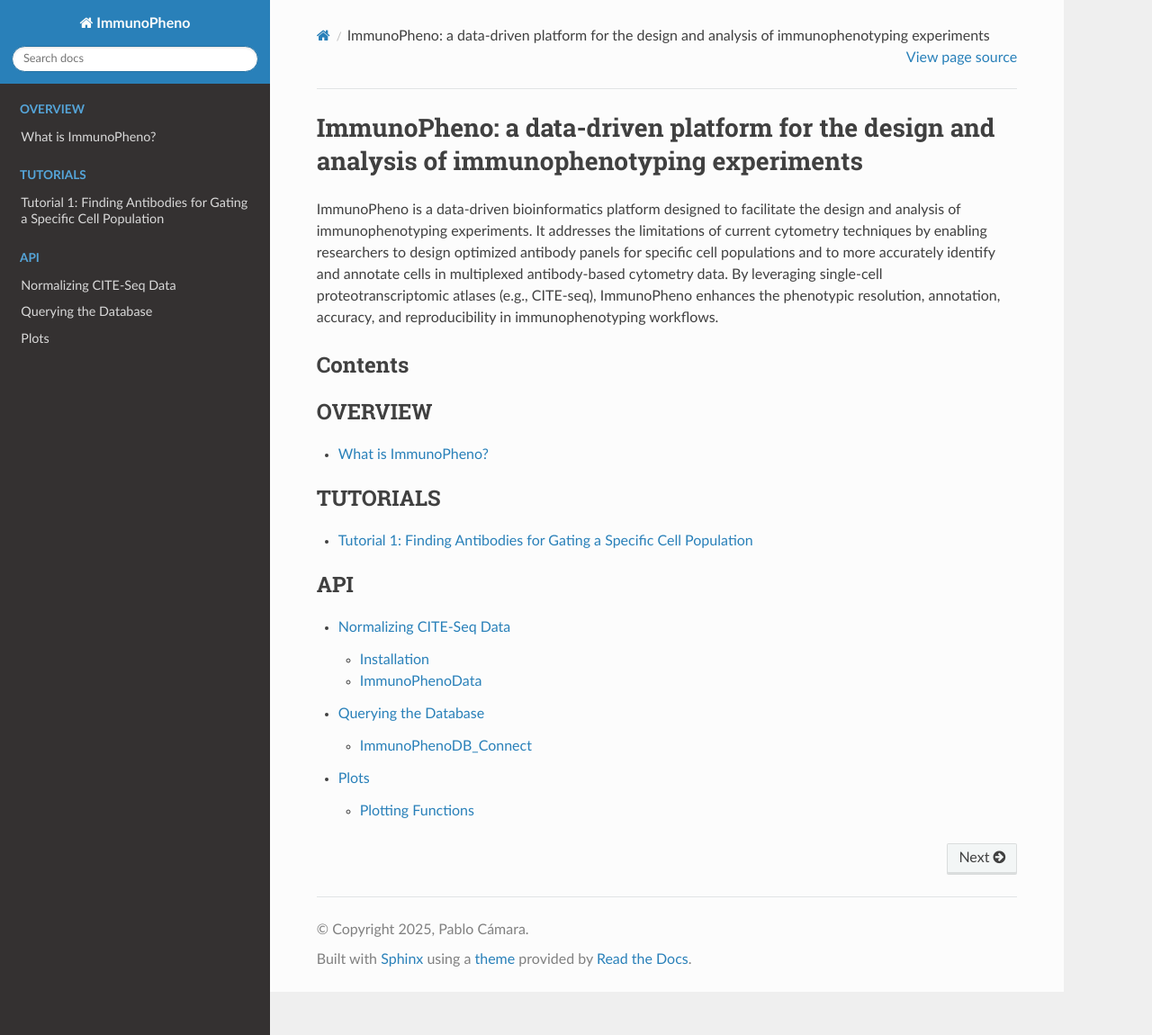
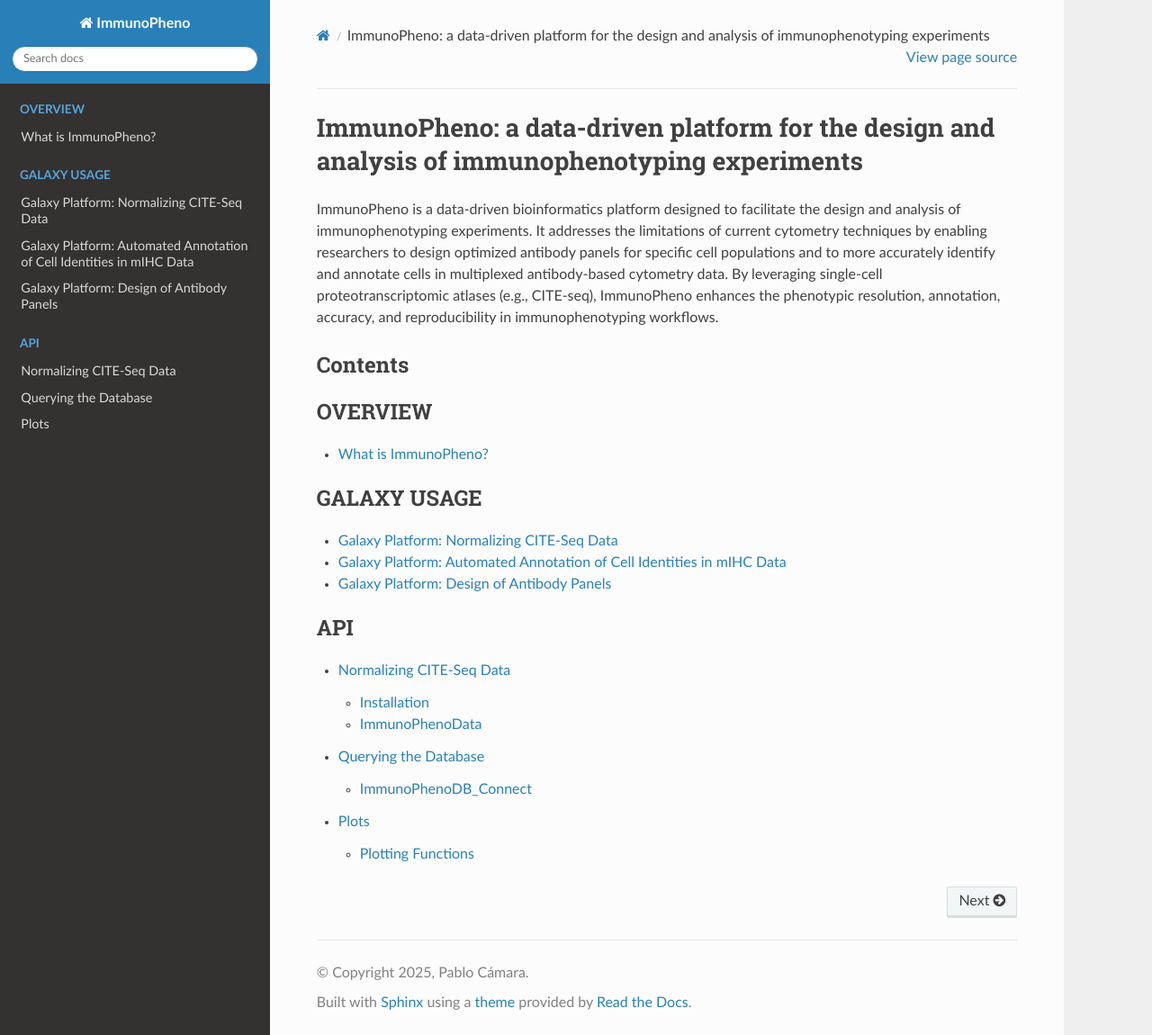
Before and after one commit to CamaraLab/ImmunoPheno, a Sphinx documentation site: the page built from docs/index.rst, in a window 1280 px wide and 1150 px high. Shown: the whole window at 90% size. Built offline with Sphinx 7.4.7 and the Read the Docs theme 3.1.0, drawn with Linux system fonts in a browser that asks for light colours; pages that are not in the unit, such as notebooks, are missing from menus; some of the changed lines change nothing that is shown.

Commit message:
galaxy doc pages

```diff
--- /dev/null
+++ b/docs/galaxy_annotation.rst
@@ -0,0 +1,72 @@
+Galaxy Platform: Automated Annotation of Cell Identities in mIHC Data
+=====================================================================
+
+ImmunoPheno's automated annotation pipeline is also available through the `Galaxy Platform <https://usegalaxy.org/>`_.
+In this tutorial, we demonstrate how to use the ImmunoPheno Annotation tool published on Galaxy
+to annotate cell identities in a multiplexed mIHC dataset using reference data
+stored in the ImmunoPhenoDB database. We consider a human tonsil tissue section that has been profiled
+with PhenoCycler using a panel of 26 antibodies.
+
+The human tonsil dataset is stored as CSV files. Begin by uploading
+each file onto Galaxy, and then loading them into the protein, antibody spreadsheet, and spatial fields. As stated
+in the tool description, the data must follow the following format:
+
+**CSV File Formats**
+
+        **Protein Counts:** A CSV file containing the raw counts, where the rows are cells and columns are protein markers.
+        You can optionally provide a spatial coordinates file, with a matching index to those in the protein counts,
+        as well as two columns for the X and Y coordinates.
+
+            +------------------------+------------+----------+------------+----------+------------+----------+
+            |                        | CD11a                 | CD3                   | CD56                  |
+            +========================+============+==========+============+==========+============+==========+
+            | cell_barcode_1         | 3                     | 0                     | 2                     |
+            +------------------------+------------+----------+------------+----------+------------+----------+
+            | cell_barcode_2         | 6                     | 4                     | 0                     |
+            +------------------------+-----------------------+-----------------------+-----------------------+
+            | cell_barcode_3         | 10                    | 52                    | 32                    |
+            +------------------------+-----------------------+-----------------------+-----------------------+
+
+        **Antibody Spreadsheet:** A CSV file mapping the protein markers in your counts file to RRIDs.
+        This spreadsheet must contain a line called "Antibody table" with the antibody names and IDs underneath. The
+        names of the antibodies must correspond with those in the protein table.
+
+            +------------------------+------------+----------+
+            | Antibody table:        |                       |
+            +========================+============+==========+
+            | CD11a                  | AB_2734365            |
+            +------------------------+------------+----------+
+            | CD3                    | AB_2734246            |
+            +------------------------+-----------------------+
+            | CD56                   | AB_2749970            |
+            +------------------------+-----------------------+
+
+        **Spatial Data (optional)**: A CSV file containing the 2D spatial coordinates of each cell from the protein data.
+        The rows must match those found in the protein data, while the X and Y-coordinate columns can be modified.
+
+            +------------------------+------------+----------+------------+----------+
+            |                        | x_coord               | y_coord               |
+            +========================+============+==========+============+==========+
+            | cell_barcode_1         | 123.0                 | 451.4                 |
+            +------------------------+------------+----------+------------+----------+
+            | cell_barcode_2         | 70.0                  | 170.3                 |
+            +------------------------+-----------------------+-----------------------+
+            | cell_barcode_3         | 101.3                 | 23.3                  |
+            +------------------------+-----------------------+-----------------------+
+
+If spatial coordinates are provided, specify the name of the columns in the CSV corresponding to the X and Y coordinates.
+
+.. image:: images/annotation_1a.png
+
+We need to first normalize the mIHC data using ImmunoPheno's normalization pipeline. For mIHC data, we choose to use the Gaussian model.
+By default, ImmunoPheno uses the "antibody target" matching algorithm to find a corresponding reference dataset in the ImmunoPhenoDB database.
+This parameter allows ImmunoPheno to search for proteomic data based on similar antibody targets in the mIHC dataset and those currently in the database.
+Moreover, to handle any potential missing data in the reference, a tunable imputation hyperparameter (0.5) can be adjusted to keep more cells or antibodies in the reference.
+For large mIHC datasets (100k+ cells), consider dividing the dataset into equal chunks to avoid memory issues. This dataset was divided into 10 even chunks
+for the annotation process.
+
+.. image:: images/annotation_1b.png
+
+Once the annotation process is complete, the tool outputs a before and after of the annotated mIHC data.
+
+.. image:: images/annotation_1c.png
--- /dev/null
+++ b/docs/galaxy_normalization.rst
@@ -0,0 +1,91 @@
+Galaxy Platform: Normalizing CITE-Seq Data
+==========================================
+
+ImmunoPheno's normalization pipeline is also available through the `Galaxy Platform <https://usegalaxy.org/>`_.
+In this tutorial, we demonstrate how to use the ImmunoPheno Normalization tool published on Galaxy
+to normalize protein data from two different CITE-seq datasets. The first dataset, provided
+as **CSV** files, contains human PBMCs including 114 antibodies. The second dataset, provided as an
+AnnData **h5ad** file, contains human tonsil cells including 38 antibodies. Cells that do not pass
+the quality controls have been already filtered out and the remaining cells have been annotaetd
+using standard software for single-cell RNA-seq data analysis.
+
+Human PBMCs
+-----------
+The first dataset's CITE-seq data and associated labels is stored as CSV files. Begin by uploading
+each file onto Galaxy, and then loading them into the protein, RNA, and labels input field. As stated
+in the tool description on Galaxy, the input data must follow the following format:
+
+**CSV File Formats**
+
+        **Protein CSV:** A CSV file containing the raw counts, where the rows are cells and columns are protein markers.
+
+            +------------------------+------------+----------+------------+----------+------------+----------+
+            |                        | CD11a                 | CD3                   | CD56                  |
+            +========================+============+==========+============+==========+============+==========+
+            | cell_barcode_1         | 3                     | 0                     | 2                     |
+            +------------------------+------------+----------+------------+----------+------------+----------+
+            | cell_barcode_2         | 6                     | 4                     | 0                     |
+            +------------------------+-----------------------+-----------------------+-----------------------+
+            | cell_barcode_3         | 10                    | 52                    | 32                    |
+            +------------------------+-----------------------+-----------------------+-----------------------+
+
+
+        **RNA CSV (optional):** A CSV file containing the scRNA-seq (transcript count), where the rows are cells and columns are genes.
+        The rows must match those found in the protein data.
+
+            +------------------------+------------+----------+------------+----------+------------+----------+
+            |                        | Gene1                 | Gene2                 | Gene3                 |
+            +========================+============+==========+============+==========+============+==========+
+            | cell_barcode_1         | 0                     | 0                     | 2                     |
+            +------------------------+------------+----------+------------+----------+------------+----------+
+            | cell_barcode_2         | 1                     | 3                     | 0                     |
+            +------------------------+-----------------------+-----------------------+-----------------------+
+            | cell_barcode_3         | 7                     | 0                     | 0                     |
+            +------------------------+-----------------------+-----------------------+-----------------------+
+
+        **Cell Label CSV (optional):** A CSV file containing cell labels/annotations for each cell, where the rows are cells and there
+        exists at least one column named "celltype". This will label populations on the UMAP. The rows must match those found in the protein data.
+
+            +------------------------+------------+----------+
+            |                        | celltype              |
+            +========================+============+==========+
+            | cell_barcode_1         | naive B cell          |
+            +------------------------+------------+----------+
+            | cell_barcode_2         | monocyte              |
+            +------------------------+-----------------------+
+            | cell_barcode_3         | natural killer cell   |
+            +------------------------+-----------------------+
+
+.. image:: images/normalization_1a.png
+
+Afterwards, we must fit a 1- to 3-component mixture models for each antibody in the data. For CITE-seq data
+we choose to use the negative binomial model. We also want to filter out cells that express most of the
+profiled proteins or a very number of proteins. In this example, we filter out cells that express less than 10% of
+the profiled proteins or more than 75% of the profiled proteins. We also choose a sepration of 1.5 standard deviations
+from the expression value of cells that do not express the protein for our UMAP space.
+
+.. image:: images/normalization_1b.png
+
+Putting this all together, the tool outputs a before and after of the protein expression data. As expected,
+cell populations appear more intermixed in the non-normalized protein expression data compared to the
+normalized data.
+
+.. image:: images/normalization_1c.png
+
+Human Tonsil
+------------
+
+Another file format that ImmunoPheno can process are AnnData objects. Begin by uploading the h5ad file
+onto Galaxy, and then loading it into the "Scanpy file" input field. If your AnnData object contains cell labels,
+enter the name of the field in the input (e.g., 'azimuth_names').
+
+.. image:: images/normalization_2a.png
+
+Since this is also CITE-seq data, we choose to use a negative binomial model for fitting mixture models to each antibody.
+We also use the same filtering thresholds and separation value as before for this example.
+
+.. image:: images/normalization_2b.png
+
+As expected, we see that the cell populations in the normalized UMAP appear more localized.
+
+.. image:: images/normalization_2c.png
--- /dev/null
+++ b/docs/galaxy_panel.rst
@@ -0,0 +1,63 @@
+Galaxy Platform: Design of Antibody Panels
+==========================================
+
+ImmunoPheno's optimal antibody panel pipeline is also available through the `Galaxy Platform <https://usegalaxy.org/>`_.
+In this tutorial, we demonstrate how to use the ImmunoPheno Database Query and ImmunoPheno Panel Design tool published on Galaxy
+to design optimal antibody panels and gating strategies to isolate populations of interest.
+
+In the first example, we will create a three-antibody panel to isolate mucosal-associated invariant T (MAIT) cells. To begin,
+we will use the ImmunoPheno Database Query tool to identify the cell ontology ID for MAIT cells. Select "Cell Types" as
+the type of query, followed by the search phrase "mucosal".
+
+.. image:: images/query_1a.png
+
+After the query has completed, the tool outputs the following table. The table contains information from the database relevant to
+the search phrase.
+
+.. image:: images/query_1b.png
+
+We can now use the cell ontology ID retrieved from this table (CL:0000940) to identify an optimal set of three antibodies and
+the corresponding gating strategy for isolating this population. Similar to the ImmunoPheno Annotation tool, this tool contains
+a tunable hyperparmeter to handle missing data from the reference dataset retrieved from the ImmunoPhenoDB database.
+
+.. image:: images/panel_1a.png
+
+The tool retrieves the optimal set of three antibodies, the corresponding gating strategies, and the decision tree associated with each gate.
+The "importance" column quantifies how informative each antiobdy is. For each surface marker, ImmunoPheno may return multiple antibody IDs, since it does not
+distinguish between antibodies from different vendors corresponding to the same antibody clone.
+
+.. image:: images/panel_1b.png
+
+.. image:: images/panel_1c.png
+
+.. image:: images/panel_1d.png
+
+We can now retrieve additional information about the selected antibodies using the ImmunoPheno Database Query tool:
+
+.. image:: images/query_2a.png
+
+.. image:: images/query_2b.png
+
+In the second example, we will show how ImmunoPheno also allows us to specify one or more background populations and tissue contexts when designing
+antibody panels. For example, let us find a three-antibody panel for isolating transitional B cells from other B cells in the bone marrow.
+We can identify the tissue ontology ID for bone marrow by searching for relevant experiments using the ImmunoPheno Database Query tool:
+
+.. image:: images/query_3a.png
+
+.. image:: images/query_3b.png
+
+We can also identify the cell ontology IDs for transitional B cells by searching for cell types using the ImmunoPheno Database Query tool:
+
+.. image:: images/query_4a.png
+
+.. image:: images/query_4b.png
+
+With this information, we can now retrieve the optimal set of three antibodies:
+
+.. image:: images/panel_2a.png
+
+.. image:: images/panel_2b.png
+
+.. image:: images/panel_2c.png
+
+.. image:: images/panel_2d.png
--- a/docs/index.rst
+++ b/docs/index.rst
@@ -27,6 +27,14 @@
    notebooks/Example_4
 
 .. toctree::
+   :maxdepth: 1
+   :caption: GALAXY USAGE
+
+   galaxy_normalization
+   galaxy_annotation
+   galaxy_panel
+
+.. toctree::
    :maxdepth: 2
    :caption: API
 
```
